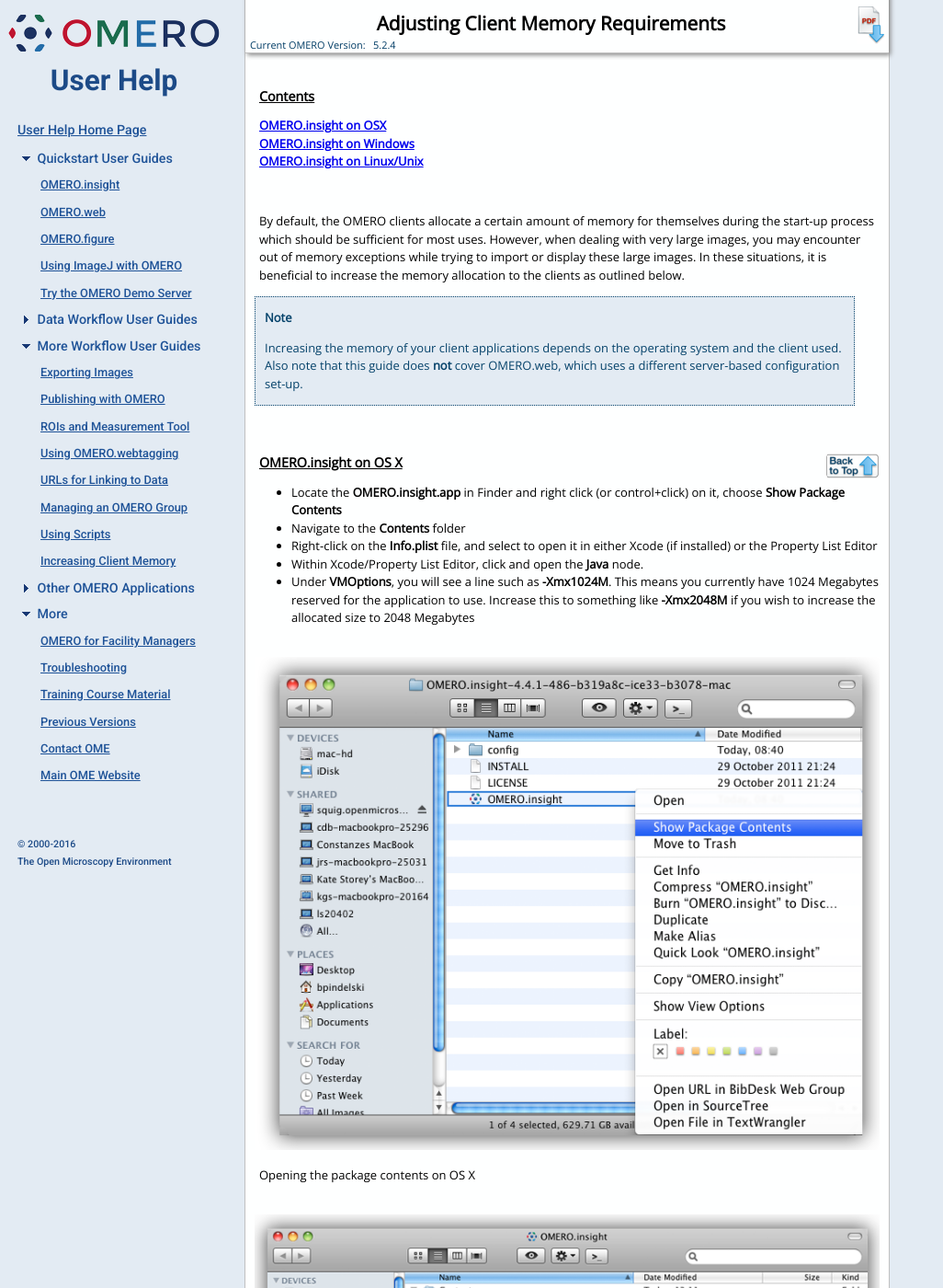
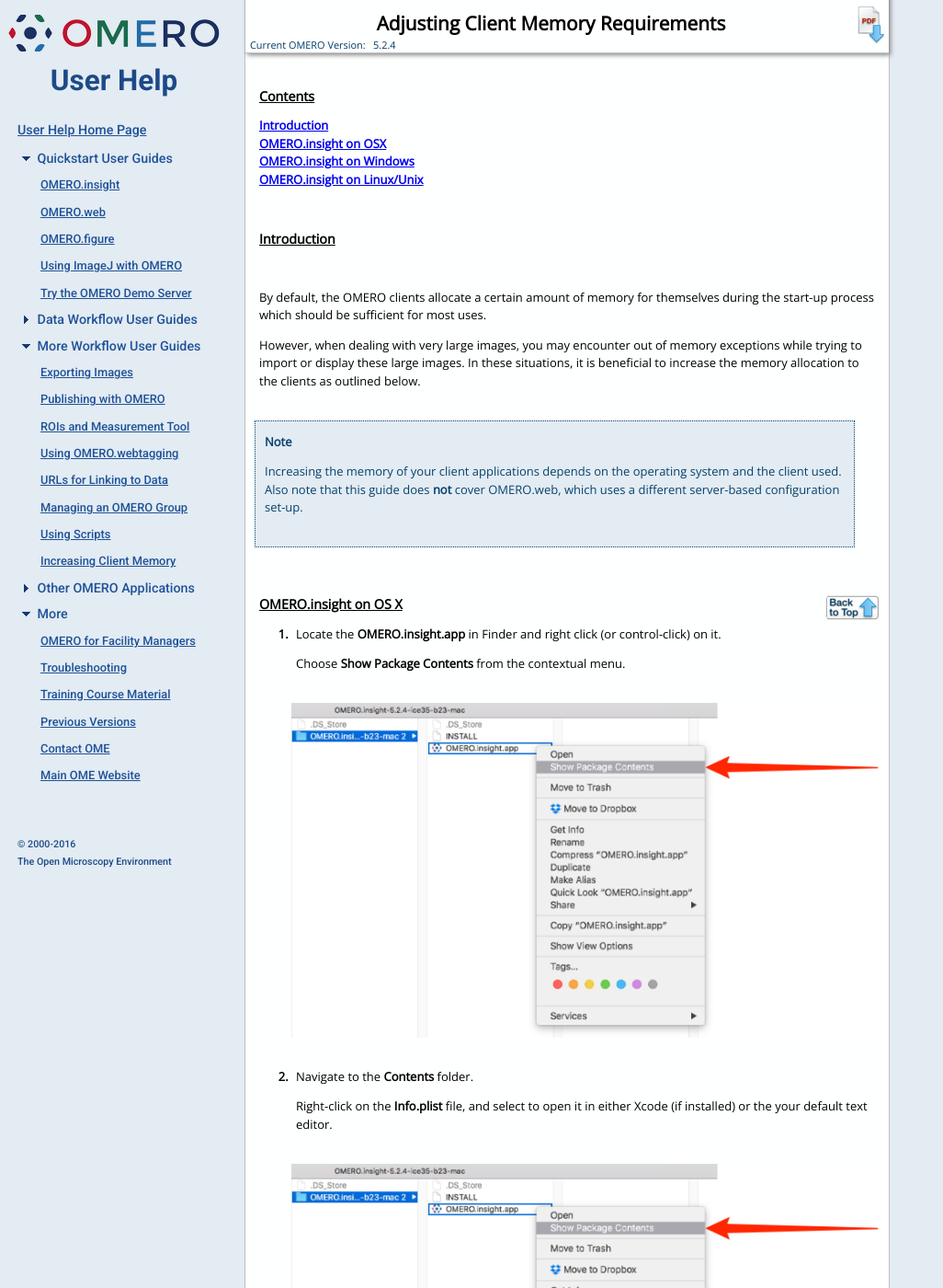
Before and after one commit to snoopycrimecop/ome-help, a Jekyll site: the page built from client-memory.html, in a window 1280 px wide and 1400 px high. Shown: the whole window at 92% size, without its empty margins (0-1026 px from the left). Built offline with Jekyll 4.4.1, drawn with Linux system fonts in a browser that asks for light colours; Markdown is read by kramdown in place of the engine named in the settings; some of the changed text lies outside the part shown.

Commit message:
Updating text and screenshots in Managing Client Memory

```diff
--- a/client-memory.html
+++ b/client-memory.html
@@ -11,22 +11,39 @@
 <div class="page-navigation">
 <h2>Contents</h2>
 <p>
+<a href="#introduction">Introduction</a><br />
 <a href="#macosx">OMERO.insight on OSX</a><br />
 <a href="#windows">OMERO.insight on Windows</a><br />
 <a href="#linux">OMERO.insight on Linux/Unix</a><br />
 </p>
 </div><!-- End Page Navigation -->
 
+<div class="line-block">
+<div class="line"><br /></div> <!-- end #line -->
+</div> <!-- end #line-block -->
+
+<h2><a class="anchor" id="introduction"></a>Introduction</h2>
 
 <div class="line-block">
 <div class="line"><br /></div> <!-- end #line -->
 </div> <!-- end #line-block -->
 
-<p>By default, the OMERO clients allocate a certain amount of memory for themselves during the start-up process which should be sufficient for most uses. However, when dealing with very large images, you may encounter out of memory exceptions while trying to import or display these large images. In these situations, it is beneficial to increase the memory allocation to the clients as outlined below.</p>
+<p>By default, the OMERO clients allocate a certain amount of memory for themselves during the start-up process which should be sufficient for most uses.</p>
+
+<p>However, when dealing with very large images, you may encounter out of memory exceptions while trying to import or display these large images. In these situations, it is beneficial to increase the memory allocation to the clients as outlined below.</p>
+
+<div class="line-block">
+<div class="line"><br /></div> <!-- end #line -->
+</div> <!-- end #line-block -->
 
 <div class="note">
 <p class="note-title">Note</p>
 <p class="note-text">Increasing the memory of your client applications depends on the operating system and the client used. Also note that this guide does <span class="bold">not</span> cover OMERO.web, which uses a different server-based configuration set-up.</p>
+
+<div class="line-block">
+<div class="line"><br /></div> <!-- end #line -->
+</div> <!-- end #line-block -->
+
 </div>
 
 <div class="line-block">
@@ -39,67 +56,119 @@
 
 <p class="top_link"><a href="#top"><img src="images/back_to_top.png" alt="Image for link to top of page" style="float: right;"/></a></p>
 
-<div class="section" id="omero-importer-omero-insight-on-os-x">
-
 <h2><a class="anchor" id="macosx"></a>OMERO.insight on OS X</h2>
 
-<ul class="simple">
+<ol>
 
-<li>Locate the <span class="bold">OMERO.insight.app</span> in Finder and right click (or control+click) on it, choose <span class="bold">Show Package Contents</span> </li>
-<li>Navigate to the <span class="bold">Contents</span> folder</li>
-<li>Right-click on the <span class="bold">Info.plist</span> file, and select to open it in either Xcode (if installed) or the Property List Editor</li>
-<li>Within Xcode/Property List Editor, click and open the <span class="bold">Java</span> node.</li>
-<li>Under <span class="bold">VMOptions</span>, you will see a line such as <span class="bold">-Xmx1024M</span>. This means you currently have 1024 Megabytes reserved   for the application to use. Increase this to something like <span class="bold">-Xmx2048M</span> if you wish to increase the allocated size to 2048 Megabytes</li>
+<li><p class="first">Locate the <span class="bold">OMERO.insight.app</span> in Finder and right click (or control-click) on it.</p>
 
-</ul>
+<p>Choose <span class="bold">Show Package Contents</span> from the contextual menu.</p>
 
 <div class="line-block">
 <div class="line"><br /></div> <!-- end #line -->
 </div> <!-- end #line-block -->
 
-<div class="figure align-center" id="memory-mac01"><img alt="Opening the package contents on OS X" src="images/memory_mac01.png" style="width: 100%;" />
-
-<p class="caption">Opening the package contents on OS X</p>
-
-</div>
+<img alt="../images/clientMemoryPackage.jpg" class="align-center" src="images/clientMemoryPackage.jpg" style="width: 100%;" />
 
 <div class="line-block">
 <div class="line"><br /></div> <!-- end #line -->
 </div> <!-- end #line-block -->
 
-<div class="figure align-center" id="memory-mac02"><img alt="Opening the .plist file" src="images/memory_mac02.png" style="width: 100%;" />
+</li>
 
-<p class="caption">Opening the .plist file</p>
+<li><p class="first">Navigate to the <span class="bold">Contents</span> folder.</p>
 
-</div>
+<p>Right-click on the <span class="bold">Info.plist</span> file, and select to open it in either Xcode (if installed) or the your default text editor.</p>
 
 <div class="line-block">
 <div class="line"><br /></div> <!-- end #line -->
 </div> <!-- end #line-block -->
 
-<div class="figure align-center" id="memory-mac03"> <img alt="Client memory adjustment on OS X" src="images/memory_mac03.png" style="width: 100%;" />
-
-<p class="caption">Client memory adjustment on OS X</p>
-
-</div>
+<img alt="../images/clientMemoryPackage.jpg" class="align-center" src="images/clientMemoryPackage.jpg" style="width: 100%;" />
 
 <div class="line-block">
 <div class="line"><br /></div> <!-- end #line -->
 </div> <!-- end #line-block -->
 
-</div><!-- End section -->
+</li>
+
+<div class="line-block">
+<div class="line"><br /></div> <!-- end #line -->
+</div> <!-- end #line-block -->
 
 <p class="top_link"><a href="#top"><img src="images/back_to_top.png" alt="Image for link to top of page" style="float: right;"/></a></p>
 
-<div class="section" id="omero-importer-omero-insight-on-windows">
+<div class="line-block">
+<div class="line"><br /></div> <!-- end #line -->
+</div> <!-- end #line-block -->
+
+<li><p class="first">Navigate to the <span class="bold">Contents</span> folder.</p>
+
+<p>Right-click on the <span class="bold">Info.plist</span> file, and select to open it in either Xcode (if installed) or the your default text editor.</p>
+
+<div class="line-block">
+<div class="line"><br /></div> <!-- end #line -->
+</div> <!-- end #line-block -->
+
+<img alt="../images/clientMemoryPlist.jpg" class="align-center" src="images/clientMemoryPlist.jpg" style="width: 100%;" />
+
+<div class="line-block">
+<div class="line"><br /></div> <!-- end #line -->
+</div> <!-- end #line-block -->
+
+</li>
+
+<div class="line-block">
+<div class="line"><br /></div> <!-- end #line -->
+</div> <!-- end #line-block -->
+
+<p class="top_link"><a href="#top"><img src="images/back_to_top.png" alt="Image for link to top of page" style="float: right;"/></a></p>
+
+<div class="line-block">
+<div class="line"><br /></div> <!-- end #line -->
+</div> <!-- end #line-block -->
+
+<li><p class="first">Within Xcode, click and open the <span class="bold">JVMDefaultOptions</span> node.</p>
+
+<p>Under <span class="bold">Xmx</span>, you will see a value such as:&nbsp;&nbsp;&nbsp;&nbsp;<span class="code-example">-Xmx1024M</span>&nbsp;&nbsp;&nbsp;&nbsp;indicating you currently have 1024 Megabytes reserved for the application to use.</p>
+
+<p>Increase this to something like <span class="code-example">-Xmx2048M</span> if you wish to increase the allocated memory to 2048 Megabytes.</p>
+
+<p>In a text editor, line <span class="bold">54</span>, has the value set as:&nbsp;&nbsp;&nbsp;&nbsp;<span class="code-example">&lt;string&gt;-Xmx1024M&lt;/string&gt;</span> .</p>
+
+<p>Edit the value to:&nbsp;&nbsp;&nbsp;&nbsp;<span class="code-example">&lt;string&gt;-Xmx2048M&lt;/string&gt;</span>&nbsp;&nbsp;&nbsp;&nbsp;to increase the allocated memory to 2048 Megabytes.</p>
+
+<p>Save the file and close.</p>
+
+<div class="line-block">
+<div class="line"><br /></div> <!-- end #line -->
+</div> <!-- end #line-block -->
+
+<img alt="../images/clientMemoryEdit.jpg" class="align-center" src="images/clientMemoryEdit.jpg" style="width: 100%;" />
+
+<div class="line-block">
+<div class="line"><br /></div> <!-- end #line -->
+</div> <!-- end #line-block -->
+
+</li>
+
+</ol>
+
+<div class="line-block">
+<div class="line"><br /></div> <!-- end #line -->
+</div> <!-- end #line-block -->
+
+<p class="top_link"><a href="#top"><img src="images/back_to_top.png" alt="Image for link to top of page" style="float: right;"/></a></p>
+
+<div class="line-block">
+<div class="line"><br /></div> <!-- end #line -->
+</div> <!-- end #line-block -->
 
 <h2><a class="anchor" id="windows"></a>OMERO.insight on Windows</h2>
 
 <p>To alter the memory allocation of the Windows clients, you must add an optional parameter file to the same folder as the application.</p>
 
-<p>Create a file called <span class="bold">OMERO.insight.vmoptions</span> in the same directory as your <span class="bold">OMERO.insight.exe</span> file and insert a value such as <span class="bold">-Xmx2048M</span>, as described in<span class="bold"> OMERO.insight on OS X</span> above.</p>
-
-</div><!-- End section -->
+<p>Create a file called <span class="code-example">OMERO.insight.vmoptions</span> in the same directory as your <span class="code-example">OMERO.insight_64.exe</span> or <span class="code-example">OMERO.insight.exe</span> file and insert a value such as <span class="code-example">-Xmx2048M</span>, as described in OMERO.insight on OS X above.</p>
 
 <div class="line-block">
 <div class="line"><br /></div> <!-- end #line -->
@@ -109,21 +178,19 @@
 <div class="line"><br /></div> <!-- end #line -->
 </div> <!-- end #line-block -->
 
-<div class="section" id="omero-importer-omero-insight-on-unix-linux">
-
 <h2><a class="anchor" id="linux"></a>OMERO.insight on Unix/Linux</h2>
 
-<p>Changing OMERO.insight memory allocation under Unix requires you to edit the start-up script located with the clients, the <span class="bold">OMEROinsight_unix.sh</span> file.</p>
+<p>Changing OMERO.insight memory allocation under Unix requires you to edit the start-up script located with the clients, the <span class="code-example">OMEROinsight_unix.sh</span> file.</p>
 
-<p>For the OMERO.insight GUI, you will need to edit the <span class="bold">OMEROinsight_unix.sh</span> file  and change the <span class="code">java</span> <span class="code">-Xms256000000</span> <span class="code">-Xmx1024000000</span> <span class="code">-jar</span> <span class="code">omero.insight.jar</span> line with new minimum and preferred memory options (see the <a class="reference external" href="http://docs.oracle.com/javase/6/docs/technotes/tools/solaris/java.html">Java online documentation</a> for a full description of these options).</p>
+<p>You will need to edit the <span class="code-example">OMEROinsight_unix.sh</span> file  and change the <span class="code-example">java -Xms256000000 -Xmx1024000000 -jar omero.insight.jar</span> line with new minimum and preferred memory options.</p>
 
-</div><!-- End section -->
+<p>See the <a class="reference external" href="http://docs.oracle.com/javase/6/docs/technotes/tools/solaris/java.html">Java online documentation</a> for a full description of these options).</p>
+
+<p class="top_link"><a href="#top"><img src="images/back_to_top.png" alt="Image for link to top of page" style="float: right;"/></a></p>
 
 <div class="line-block">
 <div class="line"><br /></div> <!-- end #line -->
 </div> <!-- end #line-block -->
-
-<p class="top_link"><a href="#top"><img src="images/back_to_top.png" alt="Image for link to top of page" style="float: right;"/></a></p>
 
 <div class="line-block">
 <div class="line"><br /></div> <!-- end #line -->
```
Also changed, not shown: images/clientMemoryEdit.jpg (added), images/clientMemoryPackage.jpg (added), images/clientMemoryPlist.jpg (added), images/memory_mac01.png (deleted), images/memory_mac02.png (deleted), images/memory_mac03.png (deleted).
